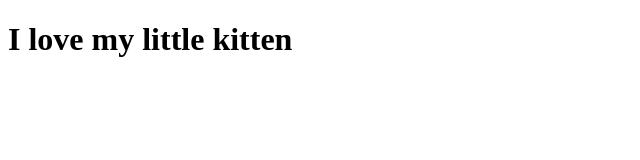
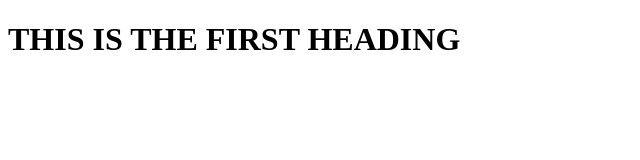
Before and after one commit to Chiirno/Chiirno.github.io, a plain HTML site: page index.html in a window 1280 px wide. Shown: the whole page, without its empty margins (0-640 px from the left). Drawn offline with Linux system fonts and the light colour scheme.

Commit message:
more changes

```diff
--- a/index.html
+++ b/index.html
@@ -1,8 +1,9 @@
 <!DOCTYPE html>
+
 <html>
 <body>
 
-<h1>I love my little kitten</h1>
+<h1>THIS IS THE FIRST HEADING</h1>
 
 </body>
 </html>
```
